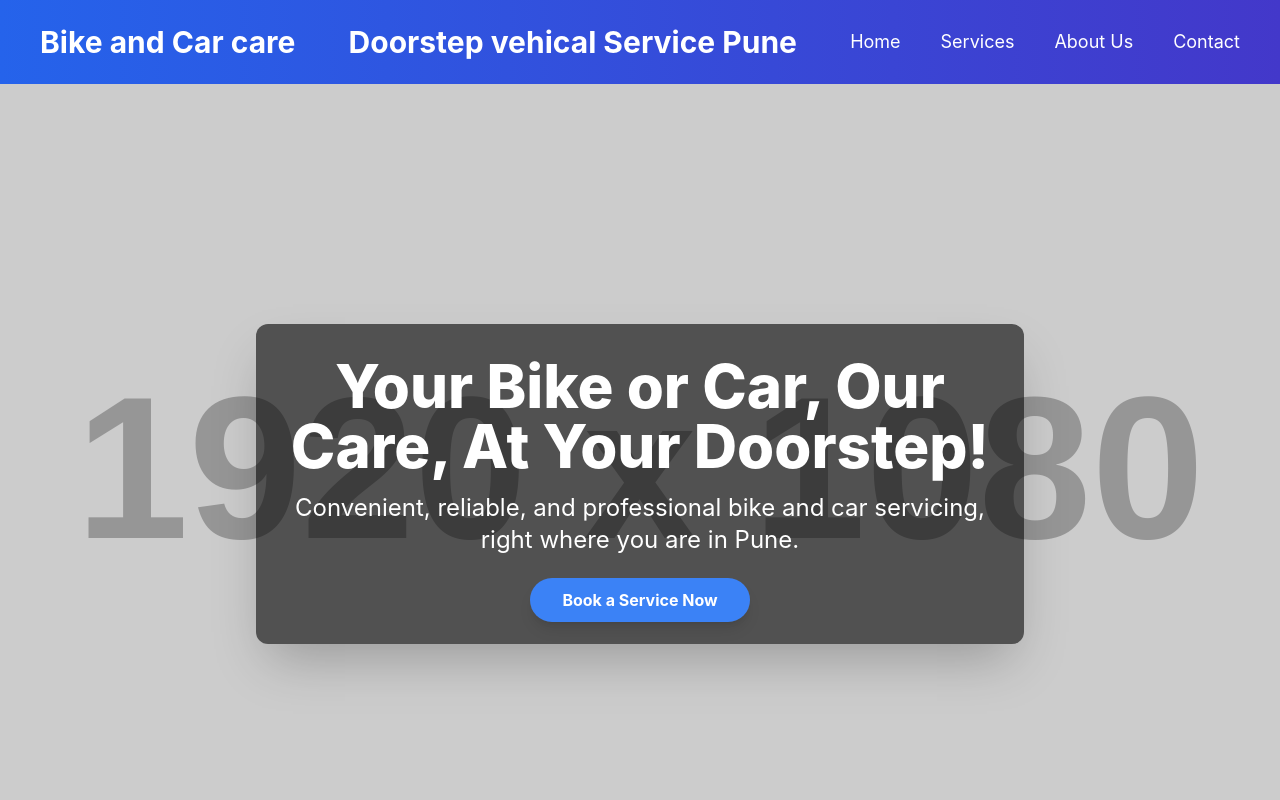
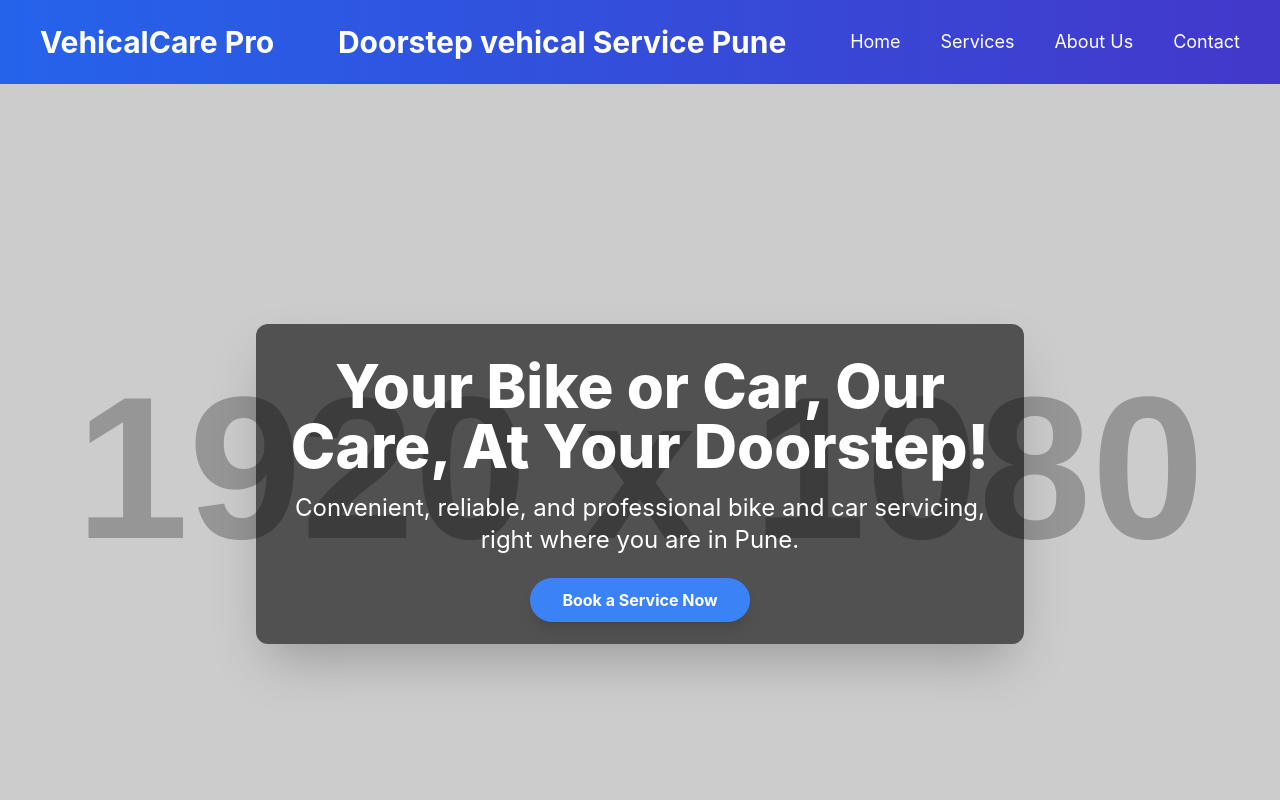
Before and after one commit to Majidtamboli844/Bike-Point, a plain HTML site: page index.html in a window 1280 px wide. Shown: the top 800 px of the page. Drawn offline with nearby package versions, Linux system fonts and the light colour scheme; placeholder pictures from the web are drawn by us.

Commit message:
Update index.html

```diff
--- a/index.html
+++ b/index.html
@@ -49,7 +49,7 @@
 
     <header class="bg-gradient-to-r from-blue-600 to-indigo-700 text-white p-4 shadow-lg">
         <div class="container mx-auto flex flex-col md:flex-row justify-between items-center px-4">
-            <a href="#" class="text-3xl font-bold rounded-lg p-2 hover:bg-blue-700 transition duration-300">Bike and Car care </a>
+            <a href="#" class="text-3xl font-bold rounded-lg p-2 hover:bg-blue-700 transition duration-300">VehicalCare Pro </a>
             <a href="#" class="text-3xl font-bold rounded-lg p-2 hover:bg-blue-700 transition duration-300">Doorstep vehical Service Pune </a>
             <nav class="mt-4 md:mt-0">
                 <ul class="flex flex-col md:flex-row space-y-2 md:space-y-0 md:space-x-6 text-lg">
```
